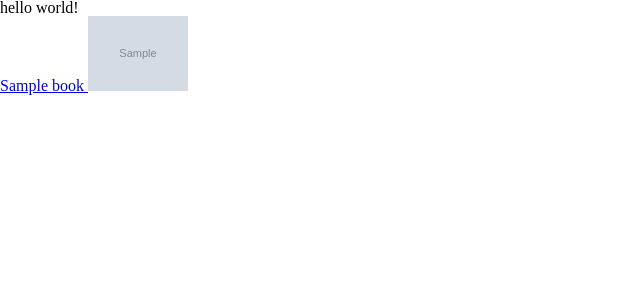
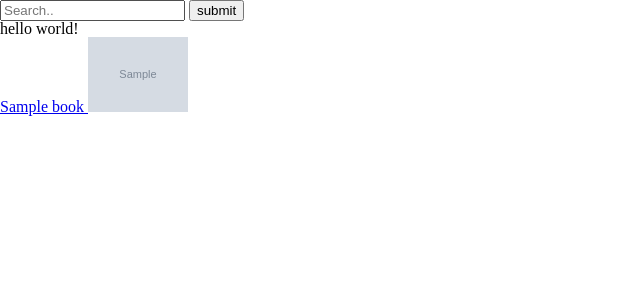
Before and after one commit to htshongany/libraryapp, a Django app: page / in a window 1280 px wide. Shown: the top 300 px of the page, without its empty margins (0-640 px from the left). Run offline with Django 4.2, Linux system fonts and the light colour scheme; tables that the repository leaves empty hold one stand-in row (values such as "Sample post"); grey boxes marked "Sample" are stand-in pictures; some libraries are stand-ins or nearby versions.

Commit message:
add [library-search-books-by-title]

```diff
--- a/library/urls.py
+++ b/library/urls.py
@@ -1,7 +1,7 @@
 from django.urls import path
 from django.conf import settings
 from django.conf.urls.static import static
-from .views import index , get_pdf_detail , get_pdf_preview
+from .views import index , get_pdf_detail , get_pdf_preview , search_by_title
 
 app_name = 'library'
 
@@ -9,4 +9,5 @@ urlpatterns = [
     path('', index , name='index'),
     path('detail/<str:slug>', get_pdf_detail , name='book-detail'),
     path('preview/<str:slug>', get_pdf_preview , name='book-preview'),
+    path('search/results/', search_by_title , name='search-results')
 ] + static(settings.MEDIA_URL, document_root=settings.MEDIA_ROOT)
--- a/library/views.py
+++ b/library/views.py
@@ -22,3 +22,21 @@ def get_pdf_preview(request, slug):
         "book": get_object_or_404(Book.objects.filter(published=True, slug=slug))
     }
     return render(request,"library/book-preview.html" ,context)
+
+
+
+
+def search_by_title(request):
+    object_list = _search_book(request)
+    context = {
+        'object_list':object_list,
+        }
+
+    return render(request,"library/search-results.html" ,context)
+
+def _search_book(request):
+    if request.method == "POST":
+        # print(request.method.POST['search'])
+        search = request.POST.get("search")
+        object_list = Book.objects.filter(title__contains=search , published=True)
+    return object_list
--- a/templates/base.html
+++ b/templates/base.html
@@ -10,6 +10,13 @@
     <title>library-app</title>
 </head>
 <body>
+    <nav>
+        <form method="POST" action="{% url 'library:search-results' %}">
+            <input type="search" name='search' placeholder="Search..">
+            <button type="submit">submit</button>
+            {% csrf_token %}
+        </form>
+    </nav>
     {% block content %}
     {% endblock %}
 </body>
```
Also changed, not shown: library/templates/library/search-results.html (added, +8 -0 lines).
